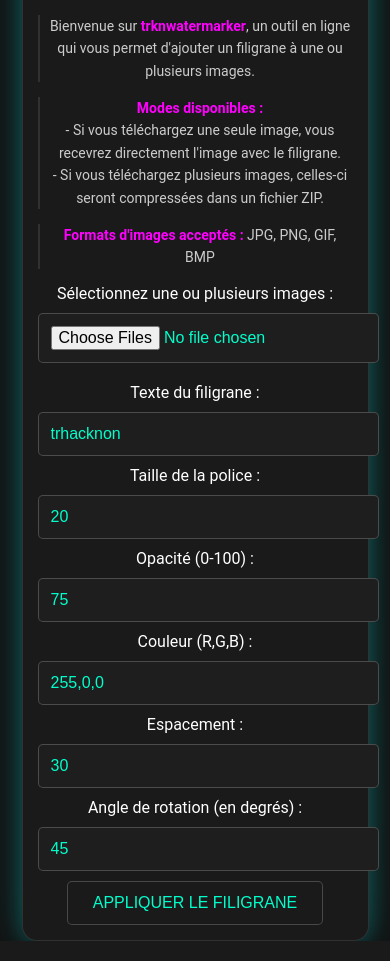
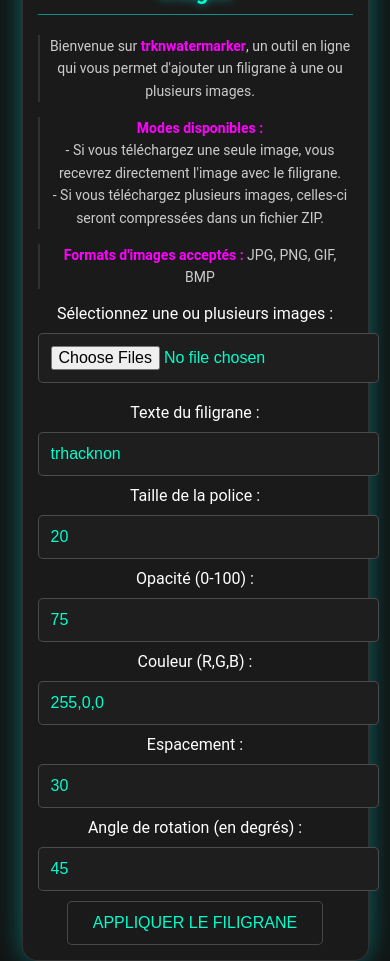
Before and after one commit to tucommenceapousser/trknwatermarker, a Flask app: page / in a window 390 px wide. Run offline with Flask 3, Linux system fonts and the light colour scheme.

Commit message:
Update styles.css

```diff
--- a/static/styles.css
+++ b/static/styles.css
@@ -20,6 +20,7 @@ body {
   max-width: 500px;
   border: 1px solid rgba(255, 255, 255, 0.1); /* Fine bordure blanche translucide */
   box-shadow: 0 0 20px rgba(0, 255, 255, 0.2), 0 0 40px rgba(0, 255, 255, 0.2); /* Ombres cyan subtiles */
+  margin-top: 20px; /* Ajout d'une marge en haut */
 }
 
 h1 {
@@ -110,6 +111,7 @@ button:focus {
 
   .container {
     padding: 15px;
+    margin-top: 40px; /* Plus de marge en haut pour mobile */
   }
 }
 
```
